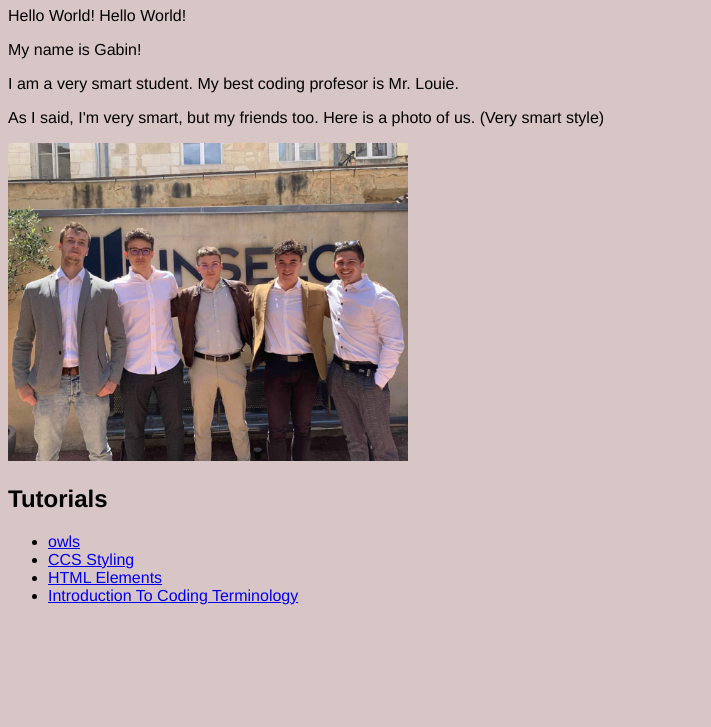
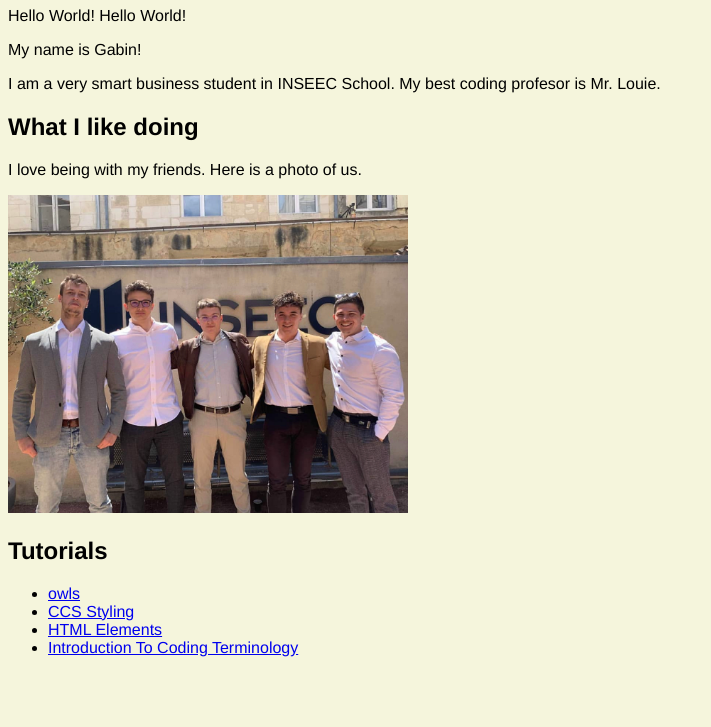
Before and after one commit to gabinexnecis/gabin.github.io, a plain HTML site: page index.html in a window 1280 px wide. Shown: the part 73-800 px from the top of the page, without its empty margins (0-711 px from the left). Drawn offline with Linux system fonts and the light colour scheme.

Commit message:
Add files via upload

```diff
--- a/index.html
+++ b/index.html
@@ -13,9 +13,11 @@
 
     <p>My name is Gabin!</p>
 
-    <p>I am a very smart student. My best coding profesor is Mr. Louie.</p>
+    <p>I am a very smart business student in INSEEC School. My best coding profesor is Mr. Louie.</p>
 
-    <p>As I said, I'm very smart, but my friends too. Here is a photo of us. (Very smart style)</p>
+  <h2>What I like doing</h2>
+
+    <p>I love being with my friends. Here is a photo of us. </p>
 
     <img src="friends.jpg">
 
--- a/style.css
+++ b/style.css
@@ -1,5 +1,5 @@
 body {
-    background-color: rgb(216, 198, 198);
+    background-color: beige;
   }
 
   img {
```
